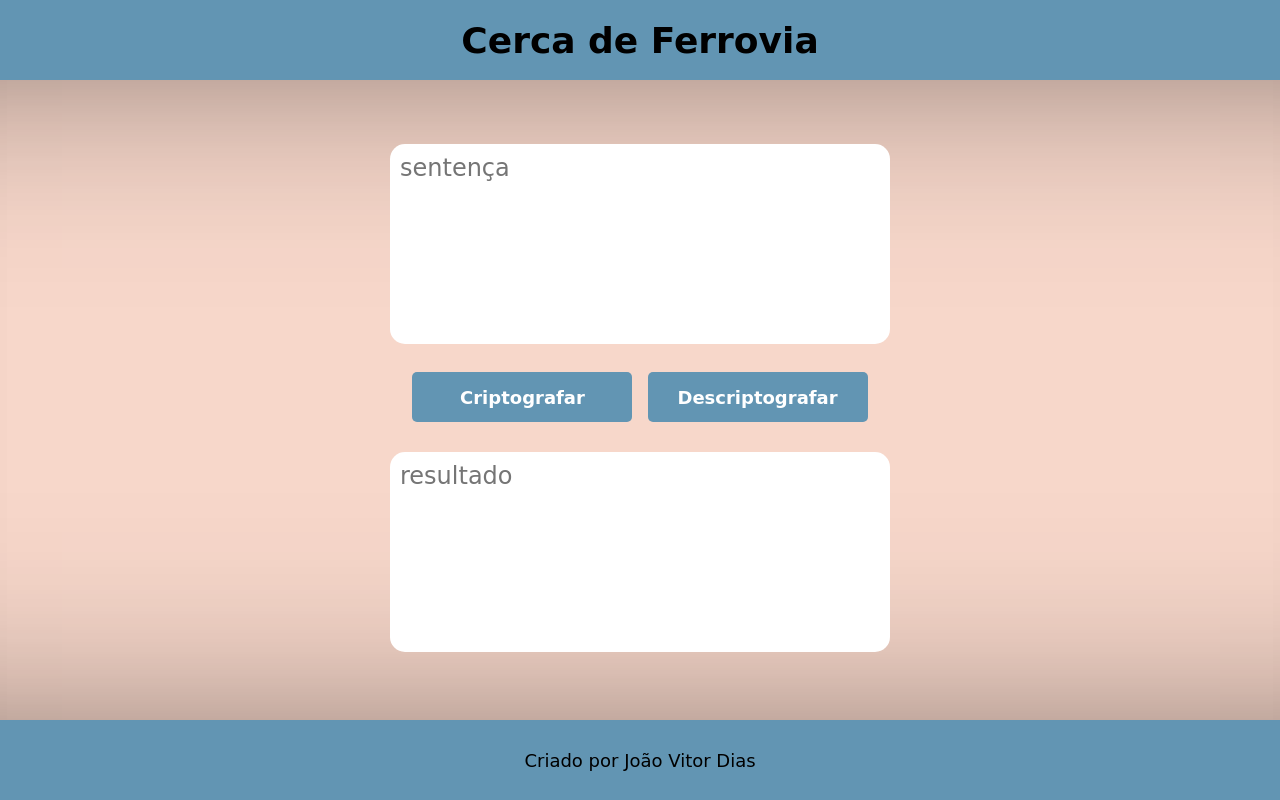
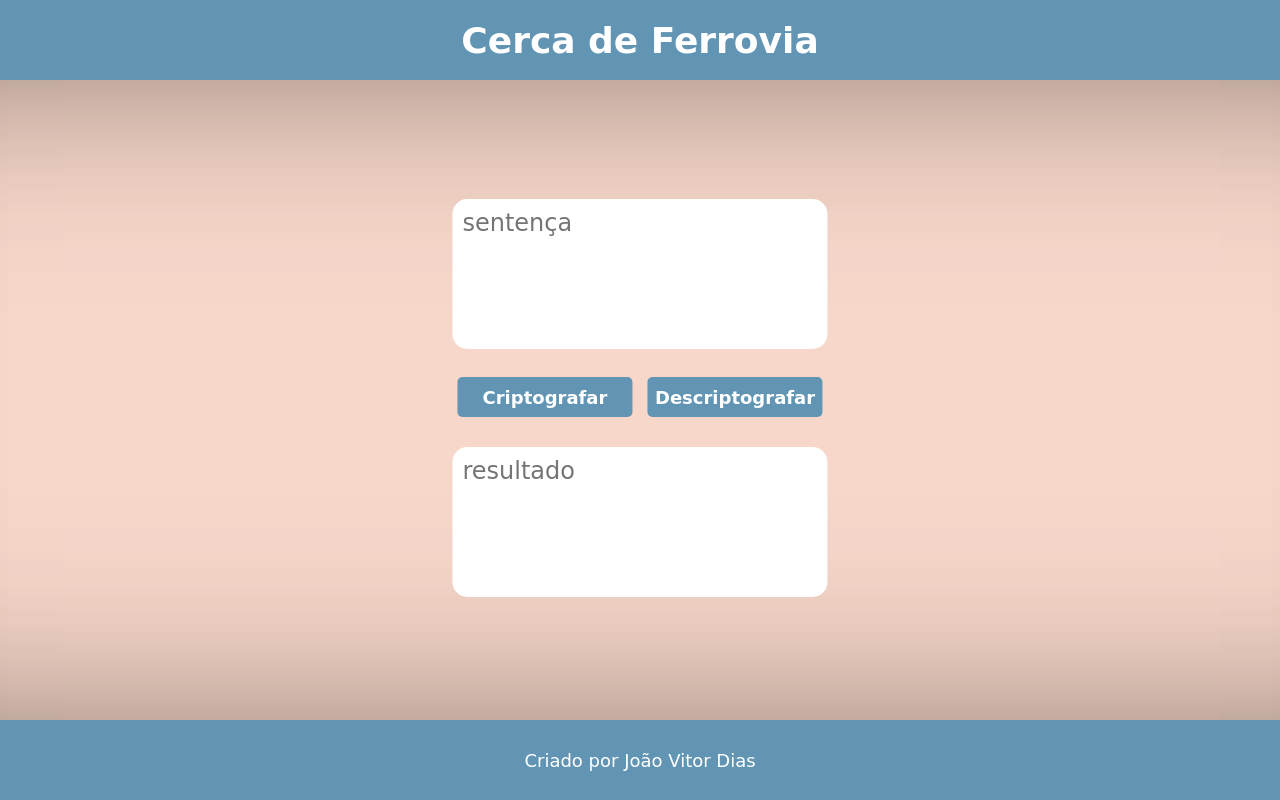
Before and after one commit to diasjoaovitor-zz/seven-segment-display, a plain HTML site: page cerca-de-ferrovia/index.html in a window 1280 px wide. Both pictures are taken after a click on the button "Criptografar". Drawn offline with Linux system fonts and the light colour scheme.

Commit message:
Update index.html

```diff
--- a/cerca-de-ferrovia/index.html
+++ b/cerca-de-ferrovia/index.html
@@ -15,6 +15,7 @@
             position: absolute;
             width: 100%;
             height: 100%;
+            min-height: 550px;
             background-color: #f7d7ca;
             box-shadow: inset  0  300px 300px -300px hsla(0,0%,0%,.8),
                         inset  0 -300px 300px -300px hsla(0,0%,0%,.8);
@@ -23,6 +24,7 @@
         header, footer {
             height: 80px;
             background-color: #6295B3;
+            color: #fff;
             display: flex;
             align-items: center;
             justify-content: center;
@@ -52,7 +54,7 @@
         }
 
         main .button {
-            text-align: center;
+            sentence-align: center;
             padding: 24px 0 30px;
         }
 
@@ -87,19 +89,23 @@
         }
 
         @media screen and (min-width: 550px) {
+            body {
+                min-height: 600px;
+            }
+
             header h1 {
                 font-size: 36px;
             }
 
             main textarea {
-                width: 500px;
-                height: 200px;
+                width: 375px;
+                height: 150px;
                 font-size: 24px;
             }
 
             .button button {
-                width: 220px;
-                height: 50px;
+                width: 175px;
+                height: 40px;
                 cursor: pointer;
                 transition: 0.7;
                 font-size: 18px;
@@ -148,8 +154,15 @@
         let even = []
         let modifiedSentence = []
 
+        const replaceSpecialChars = (sentence) => {
+	        return sentence.normalize('NFD').replace(/[\u0300-\u036f]/g, '')
+		        .replace(/([^\w]+|\s+)/g, '')
+		        .replace(/\-\-+/g, '')
+		        .replace(/(^-+|-+$)/, '')
+        }
+
         function encryptSentence() {
-            let sentenceValue = sentence.value.toUpperCase().replace(/\s/g,'')
+            let sentenceValue = replaceSpecialChars(sentence.value)
 
             for(let a = 0; a < sentenceValue.length; a++) {
                 if(a%2 == 0)
@@ -172,7 +185,7 @@
         }
 
         function decryptSentence() {
-            let sentenceValue = sentence.value.toUpperCase().replace(/\s/g,'')
+            let sentenceValue = sentence.value
 
             let initialHalf = sentenceValue.length/2
             initialHalf = Math.ceil(initialHalf)
```
